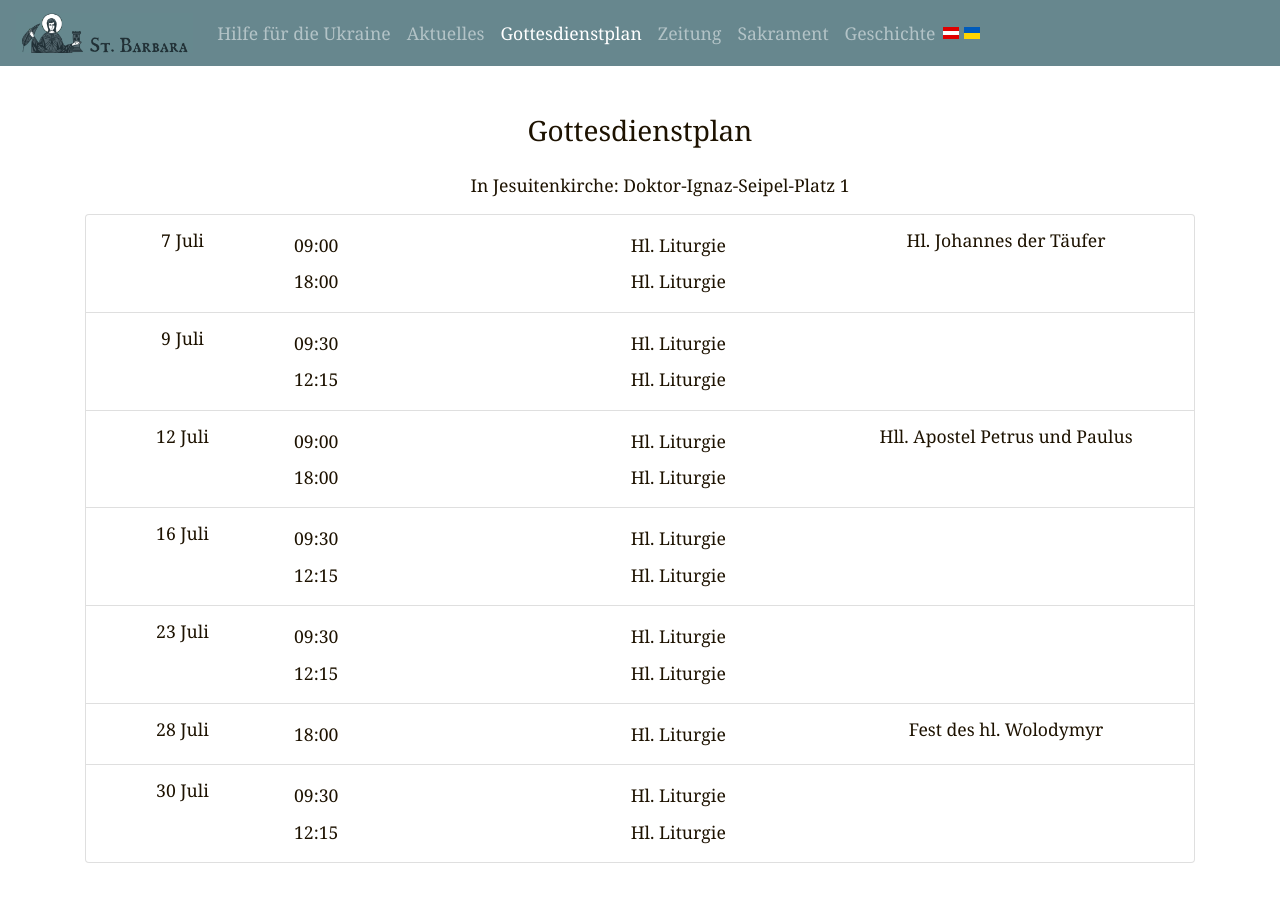
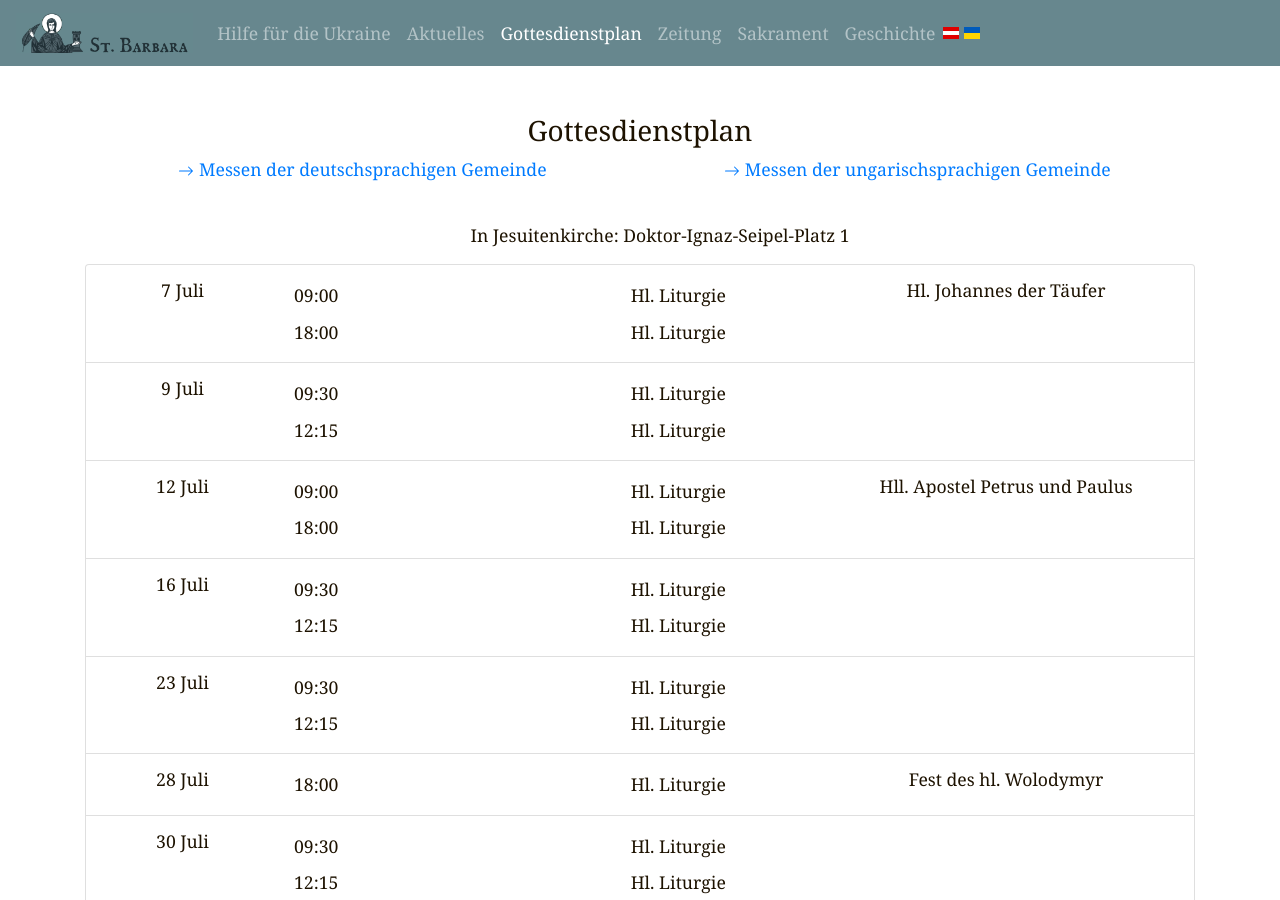
Before and after one commit to n3braska/jekyll, a Jekyll site: the page built from de/timetable.html, in a window 1280 px wide and 900 px high. Built offline with Jekyll 4.4.1, drawn with Linux system fonts in a browser that asks for light colours.

Commit message:
Links added: Request from 20.07.2023

```diff
--- a/_includes/timetable.html
+++ b/_includes/timetable.html
@@ -10,6 +10,44 @@
                         {{site.data.[page.lang].months.dictionary[month_number].nominativ}}
                         -->
                     </h3>
+                    <div class="container mb-4 center">
+                        <div class="row">
+                            <div class="col-md-6">
+                                {% if page.lang == 'ua' %}
+                                <a class="btn-link" target="_blank" href="https://www.magyar-görög-katolikus.at/de">
+                                    <svg xmlns="http://www.w3.org/2000/svg" width="16" height="16" fill="currentColor" class="bi bi-arrow-right" viewBox="0 0 16 16">
+                                        <path fill-rule="evenodd" d="M1 8a.5.5 0 0 1 .5-.5h11.793l-3.147-3.146a.5.5 0 0 1 .708-.708l4 4a.5.5 0 0 1 0 .708l-4 4a.5.5 0 0 1-.708-.708L13.293 8.5H1.5A.5.5 0 0 1 1 8z"/>
+                                    </svg>Богослужіння німецькою</a>
+                                {% else %}
+                                <a class="btn-link" target="_blank" href="https://www.magyar-görög-katolikus.at/de">
+            <span>
+                <svg xmlns="http://www.w3.org/2000/svg" width="16" height="16" fill="currentColor" class="bi bi-arrow-right" viewBox="0 0 16 16">
+                    <path fill-rule="evenodd" d="M1 8a.5.5 0 0 1 .5-.5h11.793l-3.147-3.146a.5.5 0 0 1 .708-.708l4 4a.5.5 0 0 1 0 .708l-4 4a.5.5 0 0 1-.708-.708L13.293 8.5H1.5A.5.5 0 0 1 1 8z"/>
+                </svg>
+                Messen der deutschsprachigen Gemeinde
+            </span>
+                                </a>
+                                {% endif %}
+                            </div>
+                            <div class="col-md-6">
+                                {% if page.lang == 'ua' %}
+                                <a class="btn-link" target="_blank" href="https://www.magyar-görög-katolikus.at/">
+                                    <svg xmlns="http://www.w3.org/2000/svg" width="16" height="16" fill="currentColor" class="bi bi-arrow-right" viewBox="0 0 16 16">
+                                        <path fill-rule="evenodd" d="M1 8a.5.5 0 0 1 .5-.5h11.793l-3.147-3.146a.5.5 0 0 1 .708-.708l4 4a.5.5 0 0 1 0 .708l-4 4a.5.5 0 0 1-.708-.708L13.293 8.5H1.5A.5.5 0 0 1 1 8z"/>
+                                    </svg>Богослужіння угорською</a>
+                                {% else %}
+                                <a class="btn-link" target="_blank" href="https://www.magyar-görög-katolikus.at/">
+            <span>
+                <svg xmlns="http://www.w3.org/2000/svg" width="16" height="16" fill="currentColor" class="bi bi-arrow-right" viewBox="0 0 16 16">
+                    <path fill-rule="evenodd" d="M1 8a.5.5 0 0 1 .5-.5h11.793l-3.147-3.146a.5.5 0 0 1 .708-.708l4 4a.5.5 0 0 1 0 .708l-4 4a.5.5 0 0 1-.708-.708L13.293 8.5H1.5A.5.5 0 0 1 1 8z"/>
+                </svg>
+                Messen der ungarischsprachigen Gemeinde
+            </span>
+                                </a>
+                                {% endif %}
+                            </div>
+                        </div>
+                    </div>
                 </nav>
             </div>
         </div>
```
Also changed, not shown: _layouts/indexlayout.html (+40 -3 lines).
